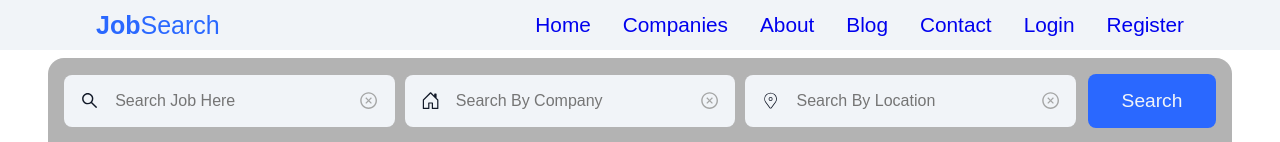
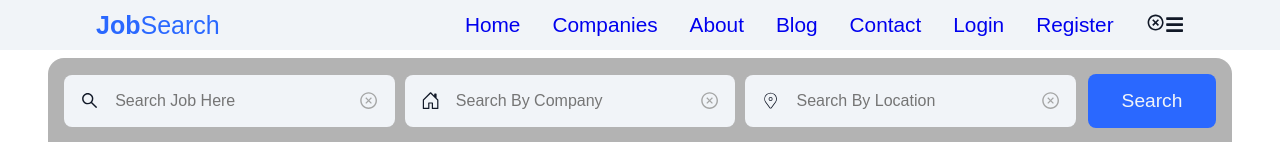
Before and after one commit to octocatblain/codsoft, a React (Create React App) app in the folder jobsearch/: page / in a window 1280 px wide. Shown: the top 142 px of the page. Built offline with nearby package versions, Linux system fonts and the light colour scheme.

Commit message:
feat: add is responsive class to nav

```diff
--- a/jobsearch/src/Components/Navbar/Navbar.jsx
+++ b/jobsearch/src/Components/Navbar/Navbar.jsx
@@ -1,6 +1,14 @@
 import "./Navbar.css"
 import { Link } from "react-router-dom"
+import { FaBars } from "react-icons/fa"
+import { BiXCircle } from "react-icons/bi"
+import { useState } from "react"
+
 const Navbar = () => {
+
+    const [isResponsive, setIsResponsive] = useState(false)
+
+
     return (
         <div className="navbar">
             <div className="logo">
@@ -15,8 +23,9 @@ const Navbar = () => {
                 <li className="nav_item"><Link to="/contact">Contact</Link></li>
                 <li className="nav_item"><Link to="/login">Login</Link></li>
                 <li className="nav_item"><Link to="/register">Register</Link></li>
-
+                <BiXCircle className="icon close_icon" />
             </ul>
+            <FaBars className="icon menu_icon" />
 
         </div>
     )
```
